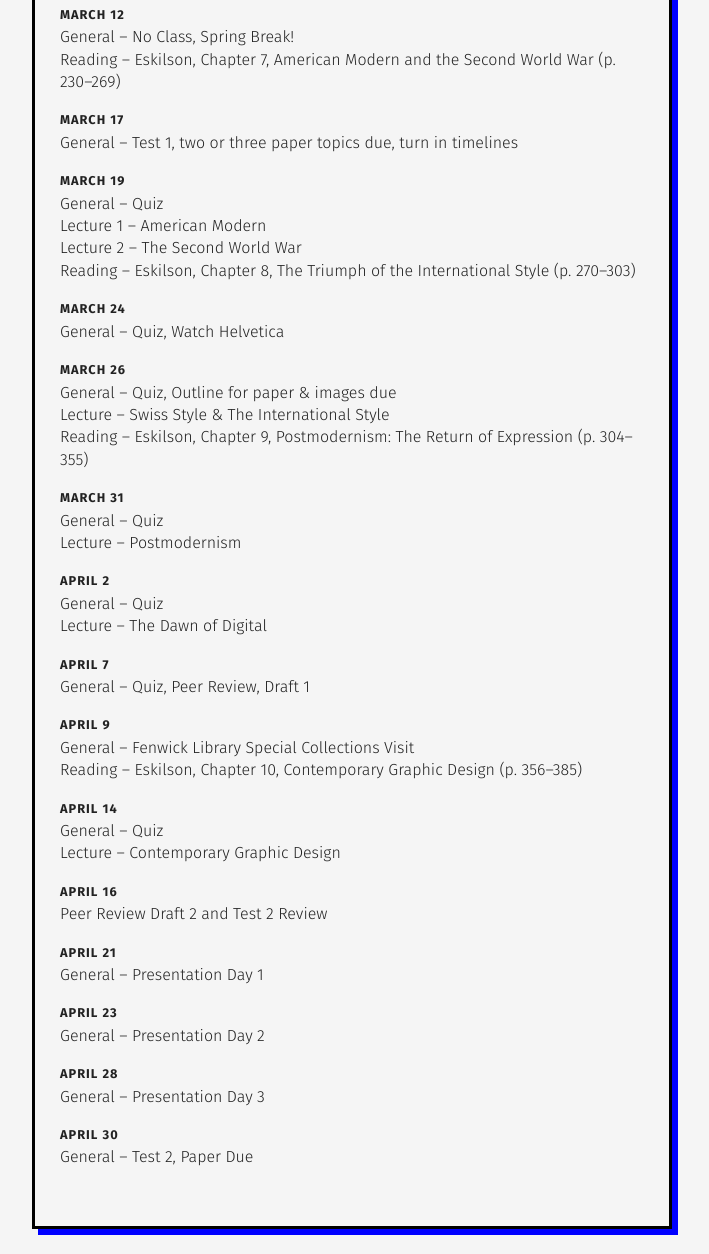
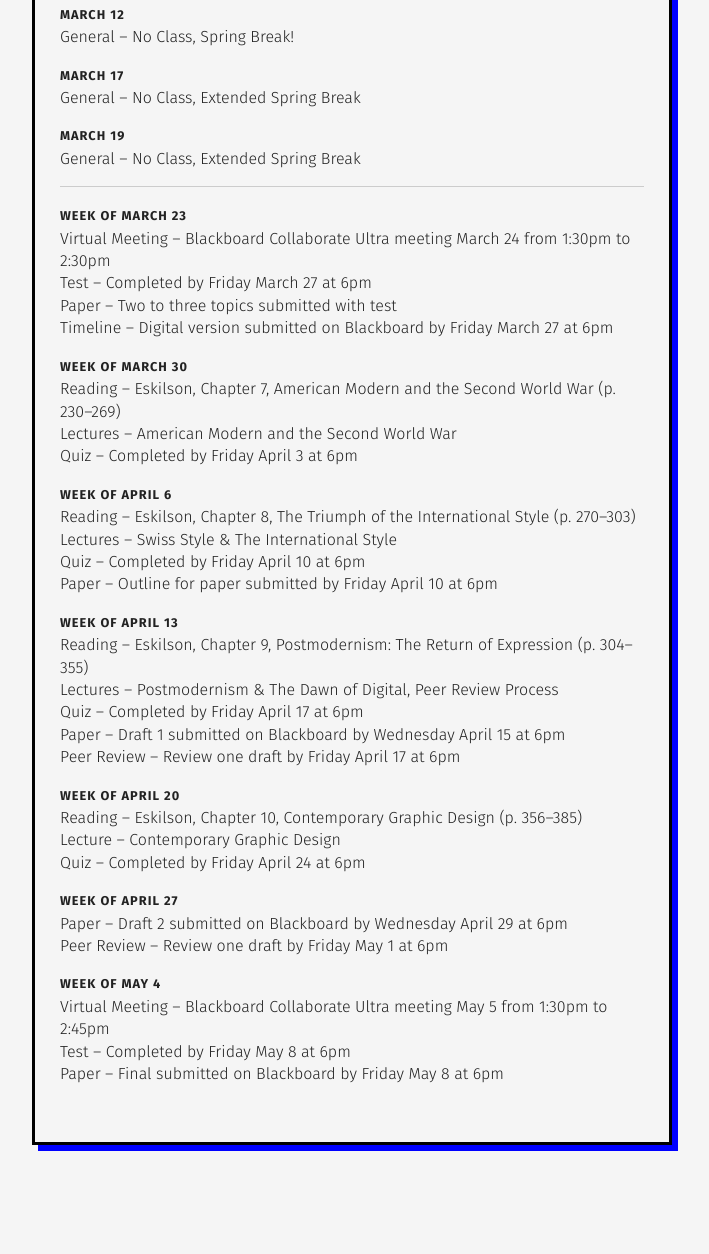
Before and after one commit to gmu-gd/history20-spring, a plain HTML site: page schedule/index.html in a window 1280 px wide. Shown: the part 1556-2810 px from the top of the page, without its empty margins (288-997 px from the left). After the commit the page ends 2726 px from the top, so only its background shows below. Drawn offline with nearby package versions, Linux system fonts and the light colour scheme.

Commit message:
schedule update

```diff
--- a/schedule/index.html
+++ b/schedule/index.html
@@ -88,44 +88,42 @@
               <li>General &ndash; No Class, Spring Break!</li>
             <li class="date"><strong>March 12</strong></li>
               <li>General &ndash; No Class, Spring Break!</li>
+            <li class="date"><strong>March 17</strong></li>
+              <li>General &ndash; No Class, Extended Spring Break</li>
+            <li class="date"><strong>March 19</strong></li>
+              <li>General &ndash; No Class, Extended Spring Break</li>
+              <hr>
+            <li class="date"><strong>Week of March 23</strong></li>
+              <li>Virtual Meeting &ndash; Blackboard Collaborate Ultra meeting March 24 from 1:30pm to 2:30pm</li>
+              <li>Test &ndash; Completed by Friday March 27 at 6pm</li>
+              <li>Paper &ndash; Two to three topics submitted with test</li>
+              <li>Timeline &ndash; Digital version submitted on Blackboard by Friday March 27 at 6pm</li>
+            <li class="date"><strong>Week of March 30</strong></li>
               <li>Reading &ndash; Eskilson, Chapter 7, American Modern and the Second World War (p. 230&ndash;269)</li>
-            <li class="date"><strong>March 17</strong></li>
-              <li>General &ndash; Test 1, two or three paper topics due, turn in timelines</li>
-            <li class="date"><strong>March 19</strong></li>
-              <li>General &ndash; Quiz</li>
-              <li>Lecture 1 &ndash; American Modern</li>
-              <li>Lecture 2 &ndash; The Second World War</li>
+              <li>Lectures &ndash; American Modern and the Second World War</li>
+              <li>Quiz &ndash; Completed by Friday April 3 at 6pm</li>
+            <li class="date"><strong>Week of April 6</strong></li>
               <li>Reading &ndash; Eskilson, Chapter 8, The Triumph of the International Style (p. 270&ndash;303)</li>
-            <li class="date"><strong>March 24</strong></li>
-              <li>General &ndash; Quiz, Watch Helvetica</li>
-            <li class="date"><strong>March 26</strong></li>
-              <li>General &ndash; Quiz, Outline for paper & images due</li>
-              <li>Lecture &ndash; Swiss Style &amp; The International Style</li>
+              <li>Lectures &ndash; Swiss Style &amp; The International Style</li>
+              <li>Quiz &ndash; Completed by Friday April 10 at 6pm</li>
+              <li>Paper &ndash; Outline for paper submitted by Friday April 10 at 6pm</li>
+            <li class="date"><strong>Week of April 13</strong></li>
               <li>Reading &ndash; Eskilson, Chapter 9, Postmodernism: The Return of Expression (p. 304&ndash;355)</li>
-            <li class="date"><strong>March 31</strong></li>
-              <li>General &ndash; Quiz</li>
-              <li>Lecture &ndash; Postmodernism</li>
-            <li class="date"><strong>April 2</strong></li>
-              <li>General &ndash; Quiz</li>
-              <li>Lecture &ndash; The Dawn of Digital</li>
-            <li class="date"><strong>April 7</strong></li>
-              <li>General &ndash; Quiz, Peer Review, Draft 1</li>
-            <li class="date"><strong>April 9</strong></li>
-              <li>General &ndash; Fenwick Library Special Collections Visit</li>
+              <li>Lectures &ndash; Postmodernism & The Dawn of Digital, Peer Review Process</li>
+              <li>Quiz &ndash; Completed by Friday April 17 at 6pm</li>
+              <li>Paper &ndash; Draft 1 submitted on Blackboard by Wednesday April 15 at 6pm</li>
+              <li>Peer Review &ndash; Review one draft by Friday April 17 at 6pm</li>
+            <li class="date"><strong>Week of April 20</strong></li>
               <li>Reading &ndash; Eskilson, Chapter 10, Contemporary Graphic Design (p. 356&ndash;385)</li>
-            <li class="date"><strong>April 14</strong></li>
-              <li>General &ndash; Quiz</li>
               <li>Lecture &ndash; Contemporary Graphic Design</li>
-            <li class="date"><strong>April 16</strong></li>
-              <li>Peer Review Draft 2 and Test 2 Review</li>
-            <li class="date"><strong>April 21</strong></li>
-              <li>General &ndash; Presentation Day 1</li>
-            <li class="date"><strong>April 23</strong></li>
-              <li>General &ndash; Presentation Day 2</li>
-            <li class="date"><strong>April 28</strong></li>
-              <li>General &ndash; Presentation Day 3</li>
-            <li class="date"><strong>April 30</strong></li>
-              <li>General &ndash; Test 2, Paper Due</li>
+              <li>Quiz &ndash; Completed by Friday April 24 at 6pm</li>
+            <li class="date"><strong>Week of April 27</strong></li>
+              <li>Paper &ndash; Draft 2 submitted on Blackboard by Wednesday April 29 at 6pm</li>
+              <li>Peer Review &ndash; Review one draft by Friday May 1 at 6pm</li>
+            <li class="date"><strong>Week of May 4</strong></li>
+              <li>Virtual Meeting &ndash; Blackboard Collaborate Ultra meeting May 5 from 1:30pm to 2:45pm</li>
+              <li>Test &ndash; Completed by Friday May 8 at 6pm</li>
+              <li>Paper &ndash; Final submitted on Blackboard by Friday May 8 at 6pm</li>
           </ul>
         </div>
       </div>
```
